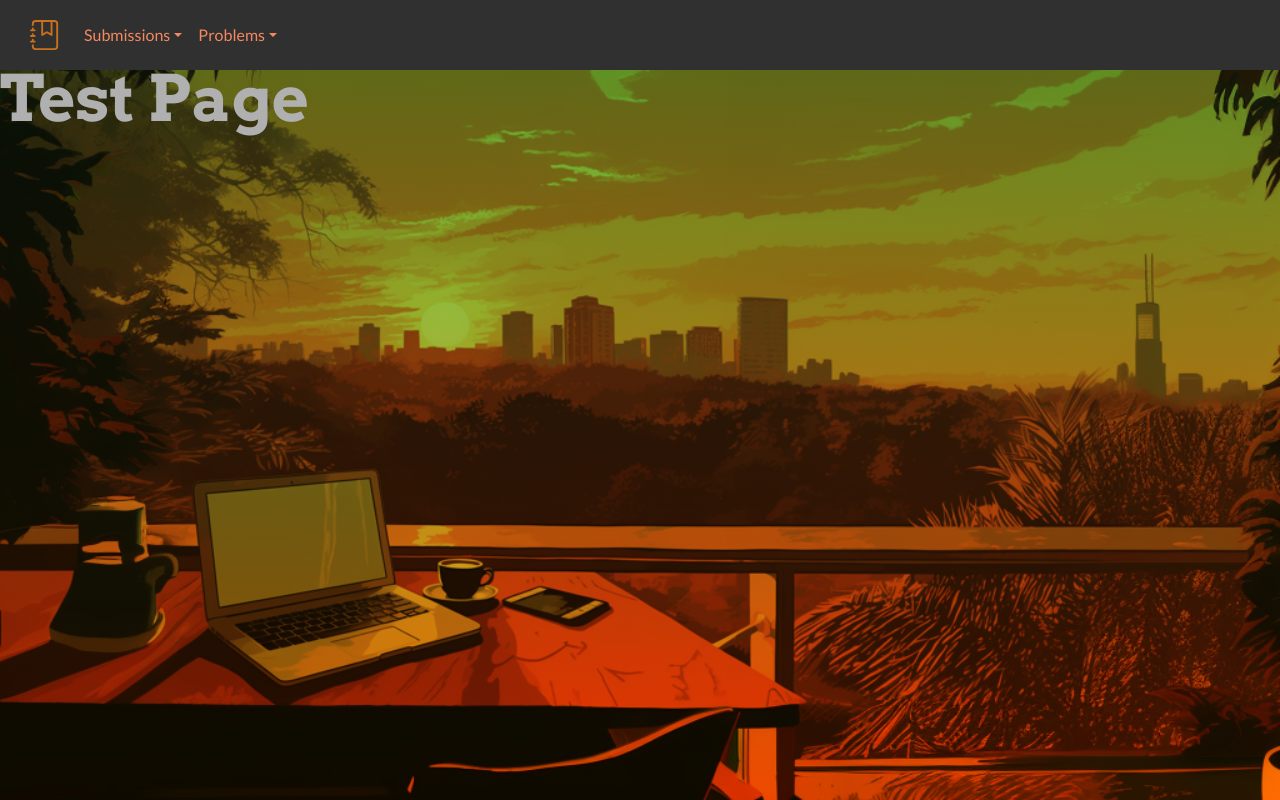
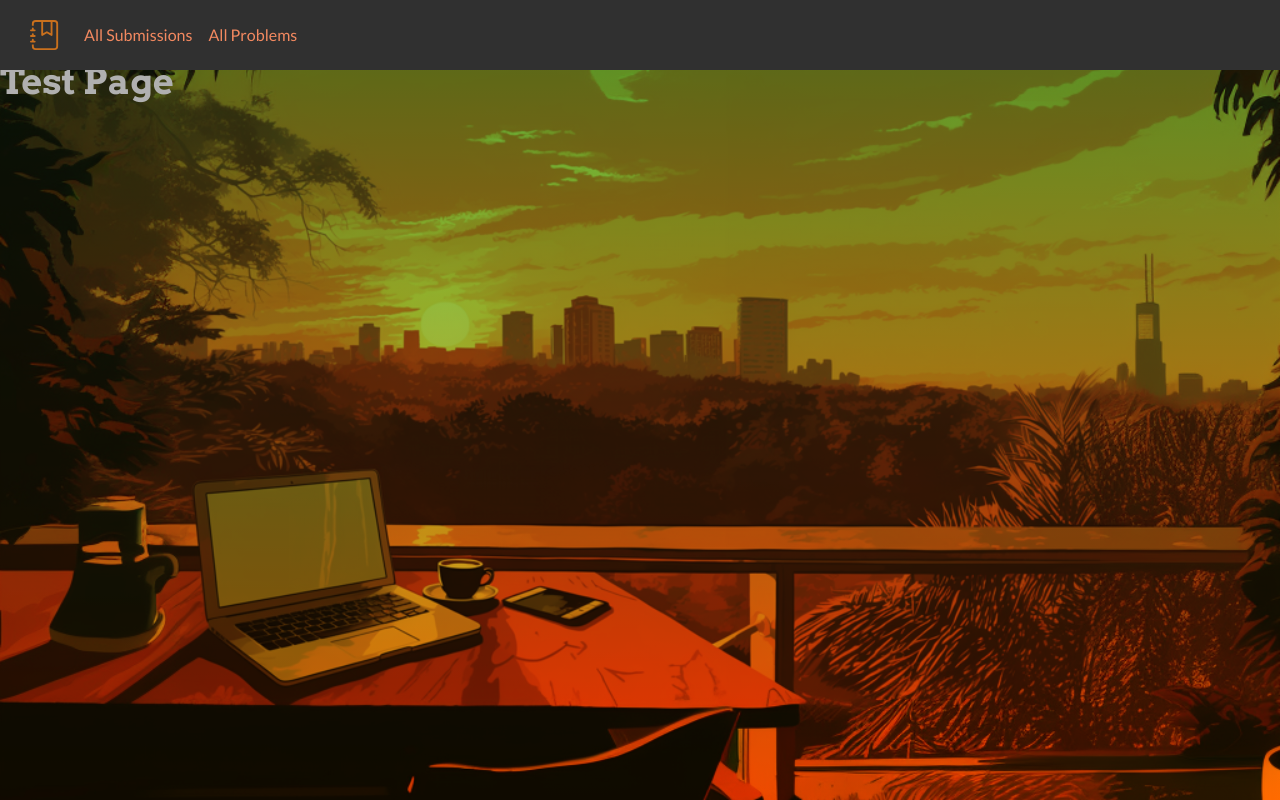
Before and after one commit to dorian-byte/algo-fun, a React (Vite) app in the folder ghi/: page /test in a window 1280 px wide. Built offline with nearby package versions, Linux system fonts and the light colour scheme; what monaco-editor would draw is missing.

Commit message:
fix: headline, page-header, section-heading

```diff
--- a/ghi/src/App.css
+++ b/ghi/src/App.css
@@ -84,6 +84,26 @@ nav hr {
   /* font-family: 'EB Garamond', serif !important; */
   font-weight: 700 !important;
   font-size: 64px !important;
+  line-height: 1.2 !important;
+  color: #b0b0b0 !important;
+}
+
+.page-header {
+  font-family: 'Arvo', serif !important;
+  /* font-family: 'Montserrat', sans-serif !important; */
+  /* font-family: 'EB Garamond', serif !important; */
+  font-weight: 400 !important;
+  font-size: 36px !important;
+  line-height: 1.2 !important;
+  color: #b0b0b0 !important;
+}
+
+.section-heading {
+  font-family: 'Arvo', serif !important;
+  /* font-family: 'Montserrat', sans-serif !important; */
+  /* font-family: 'EB Garamond', serif !important; */
+  font-weight: 400 !important;
+  font-size: 24px !important;
   line-height: 1.2 !important;
   color: #b0b0b0 !important;
 }
--- a/ghi/src/components/Nav.tsx
+++ b/ghi/src/components/Nav.tsx
@@ -18,7 +18,7 @@ const Navigation = () => {
       <Navbar.Toggle aria-controls="basic-navbar-nav" />
       <Navbar.Collapse id="basic-navbar-nav">
         <Nav className="mr-auto">
-          <NavDropdown title="Submissions" id="submissionDropdown">
+          {/* <NavDropdown title="Submissions" id="submissionDropdown">
             <LinkContainer to="/submissions">
               <NavDropdown.Item>All Submissions</NavDropdown.Item>
             </LinkContainer>
@@ -41,7 +41,13 @@ const Navigation = () => {
             <LinkContainer to="/notes/new">
               <NavDropdown.Item>New Note</NavDropdown.Item>
             </LinkContainer>
-          </NavDropdown>
+          </NavDropdown> */}
+          <LinkContainer to="/submissions">
+            <Nav.Link>All Submissions</Nav.Link>
+          </LinkContainer>
+          <LinkContainer to="/problems">
+            <Nav.Link>All Problems</Nav.Link>
+          </LinkContainer>
         </Nav>
       </Navbar.Collapse>
     </Navbar>
--- a/ghi/src/components/NoteForm.tsx
+++ b/ghi/src/components/NoteForm.tsx
@@ -75,7 +75,7 @@ const NoteForm: React.FC<Props> = ({
     <div className="container mt-5 overflow-y-auto" ref={parentRef}>
       <form className="d-flex flex-row gap-5" onSubmit={handleSubmit}>
         <div className="d-flex flex-column gap-2 flex-fill">
-          <h3 className="headline mb-2">New Note</h3>
+          <h3 className="page-header mb-2">New Note</h3>
           <div className="form-group col-md-12 mb-2">
             <label className="mb-2">
               {showFixedProblemTitleInSelection ? 'Problem' : 'Select Problem'}
--- a/ghi/src/components/SubmissionForm.tsx
+++ b/ghi/src/components/SubmissionForm.tsx
@@ -90,7 +90,7 @@ const SubmissionForm: React.FC<Props> = ({
     <div className="container mt-5 overflow-y-auto" ref={parentRef}>
       <form className="d-flex flex-row gap-5" onSubmit={handleSubmit}>
         <div className="d-flex flex-column gap-2 flex-fill">
-          <h3 className="headline mb-2">New Submission</h3>
+          <h3 className="page-header mb-2">New Submission</h3>
           <div className="form-group col-md-12 mb-2">
             <label className="mb-2">
               {showFixedProblemTitleInSelection ? 'Problem' : 'Select Problem'}
--- a/ghi/src/pages/ProblemListPage.tsx
+++ b/ghi/src/pages/ProblemListPage.tsx
@@ -78,7 +78,7 @@ const ProblemListPage = () => {
         id="problemlist-header"
         className="container d-flex flex-row justify-content-between align-items-center"
       >
-        <h2 className="headline">PROBLEMS</h2>
+        <h2 className="page-header">Problems</h2>
 
         <div className="d-flex flex-row align-items-center gap-3">
           <select
--- a/ghi/src/pages/ProblemNoteListPage.tsx
+++ b/ghi/src/pages/ProblemNoteListPage.tsx
@@ -81,7 +81,7 @@ const ProblemNoteListPage = () => {
 
   return (
     <>
-      <h2 className="mt-4 mb-4 text-light headline">
+      <h2 className="mt-4 mb-4 page-header">
         {data.problemById.leetcodeNumber}
         {'. '}
         {data.problemById.title}
@@ -89,7 +89,7 @@ const ProblemNoteListPage = () => {
       <div className="accordion mb-4">
         {problemNotes.length > 0 && (
           <>
-            <h3 className="mb-4 text-light text-center">Problem Notes</h3>
+            <h3 className="mb-4 text-center section-heading">Problem Notes</h3>
             <div className="container">
               {problemNotes.map((note: any) => (
                 <Accordion key={note.id} note={note} />
@@ -99,7 +99,9 @@ const ProblemNoteListPage = () => {
         )}
         {submissionNotes.length > 0 && (
           <>
-            <h3 className="mb-4 text-light text-center">Submission Notes</h3>
+            <h3 className="mb-4 text-center section-heading">
+              Submission Notes
+            </h3>
             <div className="container">
               {submissionNotes.map((note: any) => (
                 <Accordion key={note.id} note={note} />
--- a/ghi/src/pages/SubmissionListPage.tsx
+++ b/ghi/src/pages/SubmissionListPage.tsx
@@ -42,7 +42,7 @@ const SubmissionListPage = () => {
 
   return (
     <div className="container mt-5 overflow-y-auto">
-      <h2 className="mb-4 text-light">SubmissionListPage</h2>
+      <h2 className="page-header">Submissions</h2>
       <SubmissionList submissions={submissions} showProblem={true} />
     </div>
   );
--- a/ghi/src/pages/TestPage.tsx
+++ b/ghi/src/pages/TestPage.tsx
@@ -1,7 +1,7 @@
 const TestPage = () => {
   return (
     <div>
-      <h1 className="headline">Test Page</h1>
+      <h1 className="page-header">Test Page</h1>
     </div>
   );
 };
```
